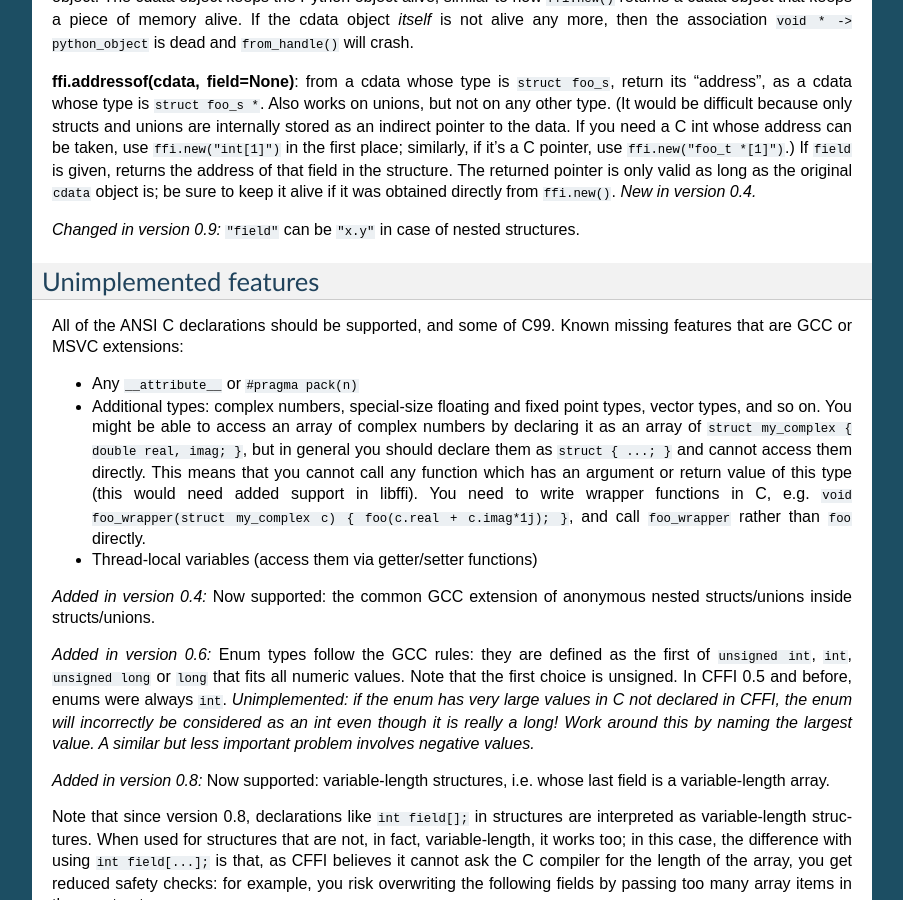
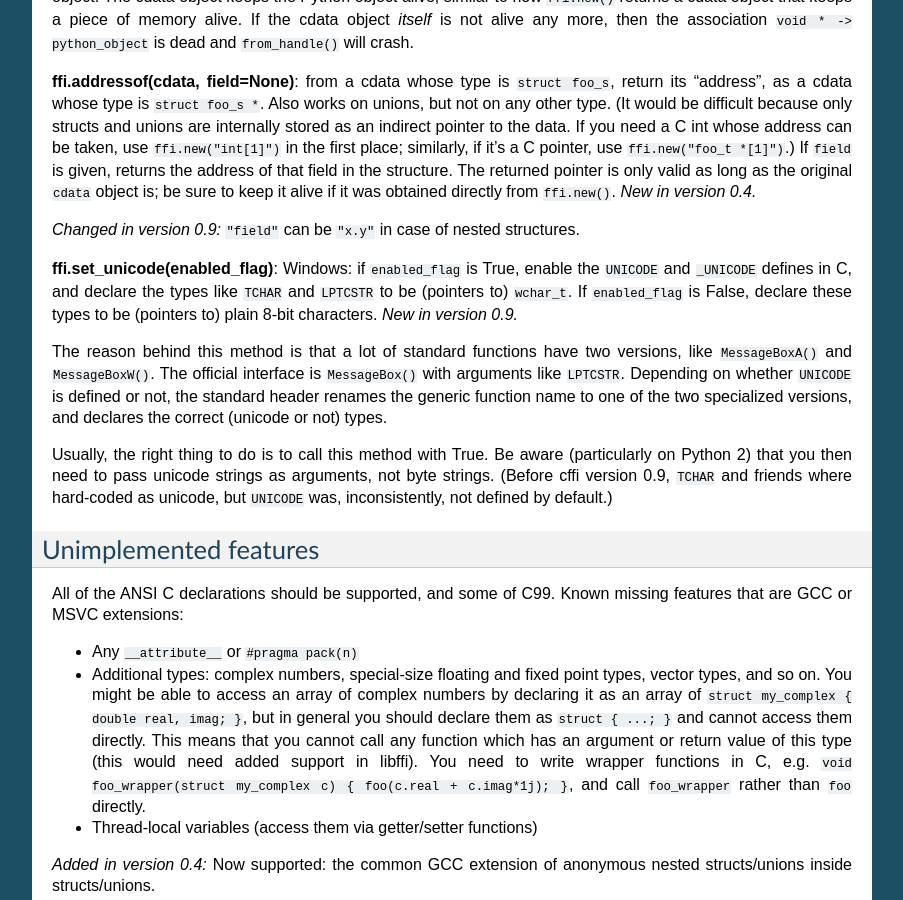
Before and after one commit to python-cffi/cffi, a Sphinx documentation site: the page built from doc/source/index.rst, in a window 1280 px wide and 900 px high, scrolled down 18476 px. Shown: the whole window, without its empty margins (198-1101 px from the left). Built offline with Sphinx 7.4.7, drawn with Linux system fonts in a browser that asks for light colours.

Commit message:
Document ffi.set_unicode()

```diff
--- a/doc/source/index.rst
+++ b/doc/source/index.rst
@@ -1373,6 +1373,27 @@ sure to keep it alive if it was obtained directly from ``ffi.new()``.
    ``"field"`` can be ``"x.y"`` in case of nested structures.
 
 .. "versionadded:: 0.4" --- inlined in the previous paragraph
+
+**ffi.set_unicode(enabled_flag)**: Windows: if ``enabled_flag`` is
+True, enable the ``UNICODE`` and ``_UNICODE`` defines in C, and
+declare the types like ``TCHAR`` and ``LPTCSTR`` to be (pointers to)
+``wchar_t``.  If ``enabled_flag`` is False, declare these types to be
+(pointers to) plain 8-bit characters.  *New in version 0.9.*
+
+The reason behind this method is that a lot of standard functions have
+two versions, like ``MessageBoxA()`` and ``MessageBoxW()``.  The
+official interface is ``MessageBox()`` with arguments like
+``LPTCSTR``.  Depending on whether ``UNICODE`` is defined or not, the
+standard header renames the generic function name to one of the two
+specialized versions, and declares the correct (unicode or not) types.
+
+Usually, the right thing to do is to call this method with True.  Be
+aware (particularly on Python 2) that you then need to pass unicode
+strings as arguments, not byte strings.  (Before cffi version 0.9,
+``TCHAR`` and friends where hard-coded as unicode, but ``UNICODE`` was,
+inconsistently, not defined by default.)
+
+.. "versionadded:: 0.9" --- inlined in the previous paragraph
 
 
 Unimplemented features
```
Also changed, not shown: 1 other file.
